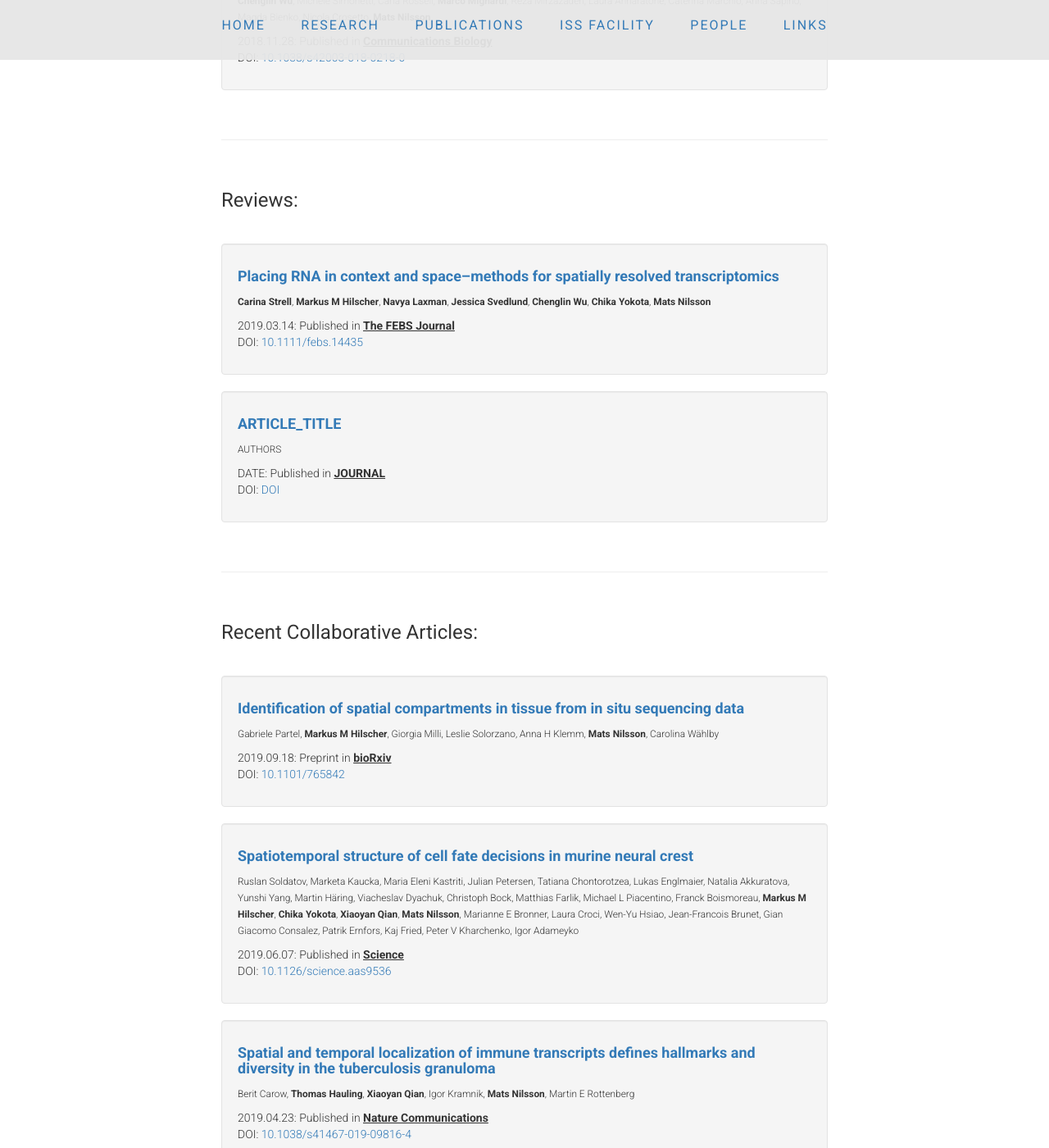
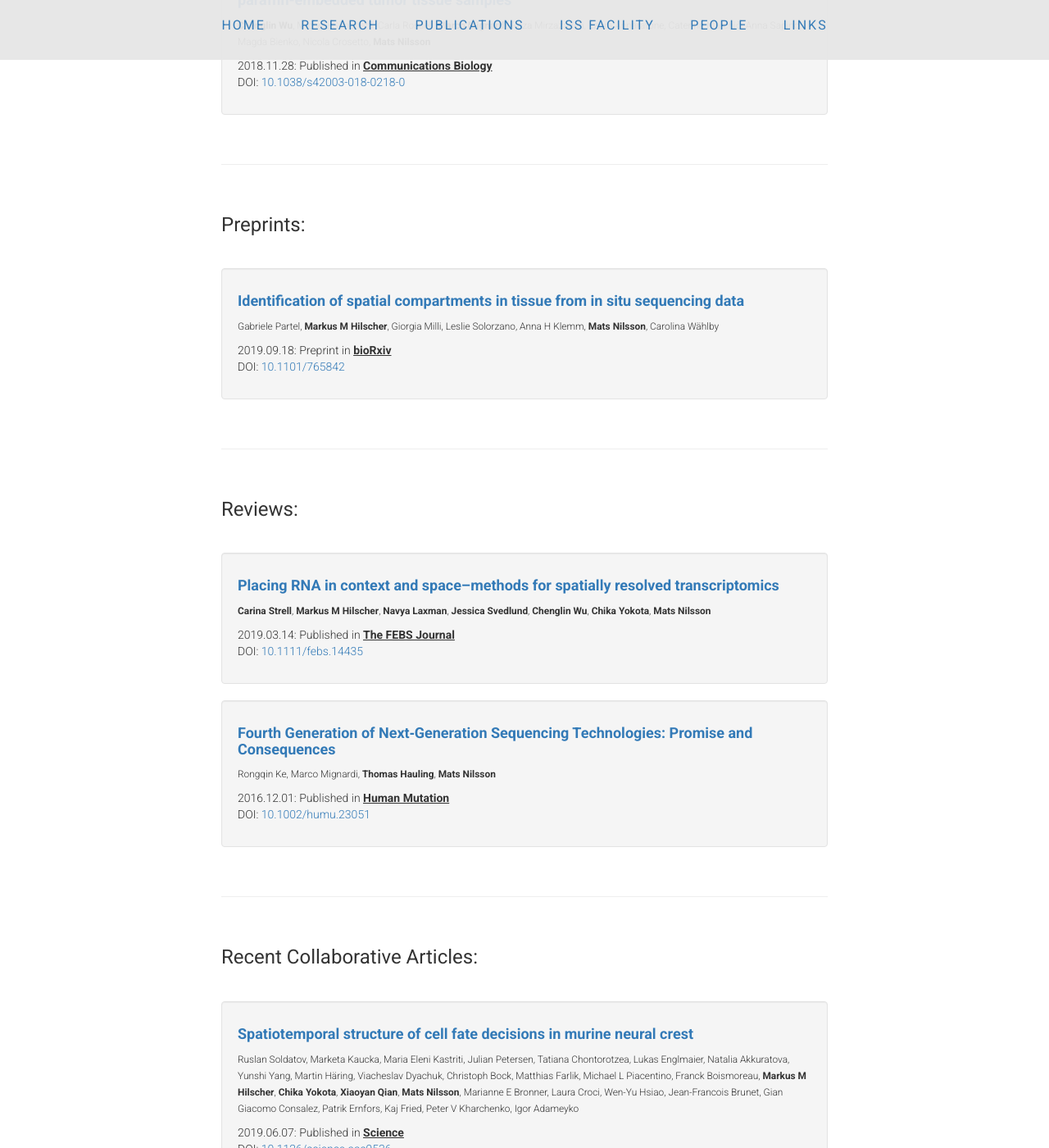
Before and after one commit to flintott/NilssonLab, a Jekyll site: the page publications/index.html, which Jekyll copies as it is, in a window 1280 px wide and 1400 px high, scrolled down 2828 px. Shown: the whole window at 82% size. Built offline with Jekyll 4.4.1, drawn with Linux system fonts in a browser that asks for light colours; some of the changed text lies outside the part shown.

Commit message:
Update index.html

```diff
--- a/publications/index.html
+++ b/publications/index.html
@@ -40,9 +40,10 @@
         </header> -->
         <div id="Original"></h3></div>
 	<h4><a href="#Original">Recent Original Articles</a></h4>
+	<h4><a href="#Preprint">Current Preprints</a></h4>
 	<h4><a href="#Reviews">Reviews</a></h4>
 	<h4><a href="#Collaborative">Collaborative Articles</a></h4>
-	<h4>Full list at <a href="https://www.ncbi.nlm.nih.gov/pubmed/?term=Mats+Nilsson">PubMed</a></h4>
+	<h4>Full list at <a href="https://scholar.google.com/citations?hl=en&user=M6g0gRsAAAAJ&view_op=list_works&sortby=pubdate">Google Scholar</a></h4>
         <p>&nbsp;</p>
 
         <article class="post-content">
@@ -257,6 +258,48 @@
 -->
 <!-- END OF ORIGINAL ARTICLES -->
 
+<!-- START OF PREPRINTS -->
+	<div id="Preprint"></div>
+	<p>&nbsp;</p>
+	<hr>
+         <p>&nbsp;</p>
+	   <div id="Preprint"><h3>Preprints:</h3></div>
+         <p>&nbsp;</p>
+
+
+
+	<div class="well">
+          <li class="media">
+            <div class="media-body">
+              <h4><b><a href="https://www.biorxiv.org/content/10.1101/765842v1.abstract"
+			target="_blank">Identification of spatial compartments in tissue from in situ sequencing data</a></b></h4>
+                <p></p>
+                <small>Gabriele Partel, <b>Markus M Hilscher</b>, Giorgia Milli, Leslie Solorzano, Anna H Klemm, <b>Mats Nilsson</b>, Carolina Wählby</small>
+                <p></p>
+                <p>2019.09.18: Preprint in <strong><u>bioRxiv</u></strong><br>
+                  DOI: <a href="https://doi.org/10.1101/765842" target="_blank">10.1101/765842</a></p>
+              </div>
+            </li>
+          </div>
+
+<!--
+	<div class="well">
+          <li class="media">
+            <div class="media-body">
+              <h4><b><a href="NCBI_link"
+			target="_blank">ARTICLE_TITLE</a></b></h4>
+                <p></p>
+                <small>AUTHORS</small>
+                <p></p>
+                <p>DATE: Published in <strong><u>JOURNAL</u></strong><br>
+                  DOI: <a href="https://doi.org/(DOI###)" target="_blank">DOI</a></p>
+              </div>
+            </li>
+          </div>
+
+-->
+
+<!-- START OF REVIEWS -->
 	<div id="Reviews"></div>
 	<p>&nbsp;</p>
 	<hr>
@@ -264,7 +307,7 @@
 	   <div id="Reviews"><h3>Reviews:</h3></div>
          <p>&nbsp;</p>
 
-<!-- START OF REVIEWS -->
+
 
 	<div class="well">
           <li class="media">
@@ -284,6 +327,21 @@
           <li class="media">
             <div class="media-body">
               <h4><b><a href="NCBI_link"
+			target="_blank">Fourth Generation of Next‐Generation Sequencing Technologies: Promise and Consequences</a></b></h4>
+                <p></p>
+                <small>Rongqin Ke, Marco Mignardi, <b>Thomas Hauling</b>, <b>Mats Nilsson</b></small>
+                <p></p>
+                <p>2016.12.01: Published in <strong><u>Human Mutation</u></strong><br>
+                  DOI: <a href="https://doi.org/10.1002/humu.23051" target="_blank">10.1002/humu.23051</a></p>
+              </div>
+            </li>
+          </div>
+
+<!--
+	<div class="well">
+          <li class="media">
+            <div class="media-body">
+              <h4><b><a href="NCBI_link"
 			target="_blank">ARTICLE_TITLE</a></b></h4>
                 <p></p>
                 <small>AUTHORS</small>
@@ -293,7 +351,7 @@
               </div>
             </li>
           </div>
-
+-->
 
 <!-- END OF REVIEWS -->
 
@@ -306,19 +364,6 @@
 
 <!-- START OF COLLABORATIVE ARTICLES -->
 
-	<div class="well">
-          <li class="media">
-            <div class="media-body">
-              <h4><b><a href="https://www.biorxiv.org/content/10.1101/765842v1.abstract"
-			target="_blank">Identification of spatial compartments in tissue from in situ sequencing data</a></b></h4>
-                <p></p>
-                <small>Gabriele Partel, <b>Markus M Hilscher</b>, Giorgia Milli, Leslie Solorzano, Anna H Klemm, <b>Mats Nilsson</b>, Carolina Wählby</small>
-                <p></p>
-                <p>2019.09.18: Preprint in <strong><u>bioRxiv</u></strong><br>
-                  DOI: <a href="https://doi.org/10.1101/765842" target="_blank">10.1101/765842</a></p>
-              </div>
-            </li>
-          </div>
 
           <div class="well">
           <li class="media">
@@ -365,7 +410,7 @@
               </div>
             </li>
           </div>
-
+<!--
 	<div class="well">
           <li class="media">
             <div class="media-body">
@@ -379,7 +424,7 @@
               </div>
             </li>
           </div>
-
+-->
 <!-- END OF COLLABORATIVE ARTICLES -->
 
 <!-- END OF PUBLICATION LIST -->
```
